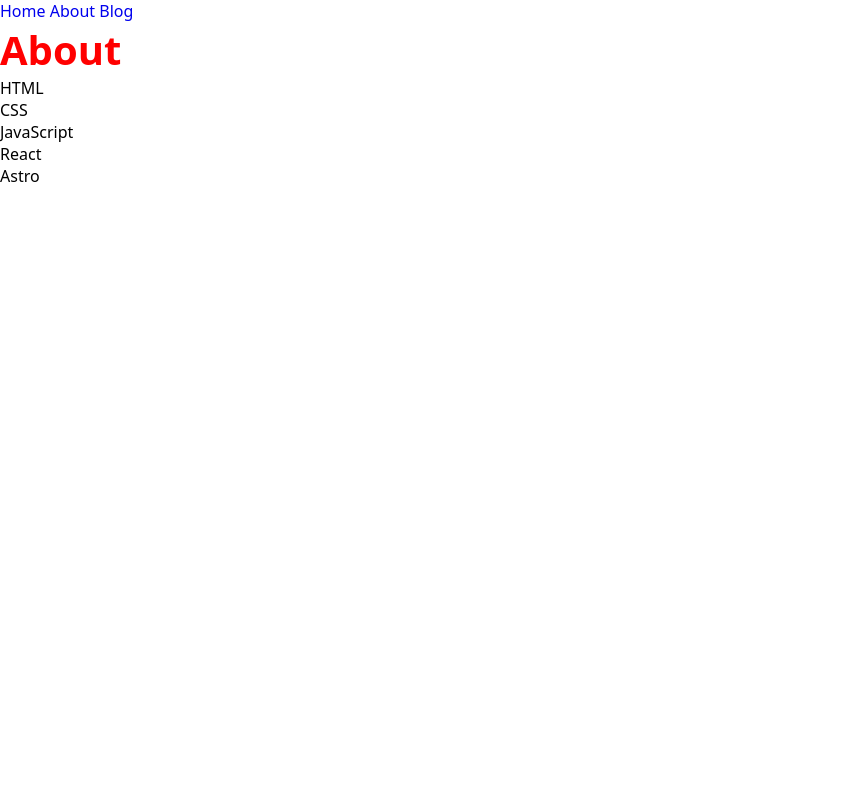
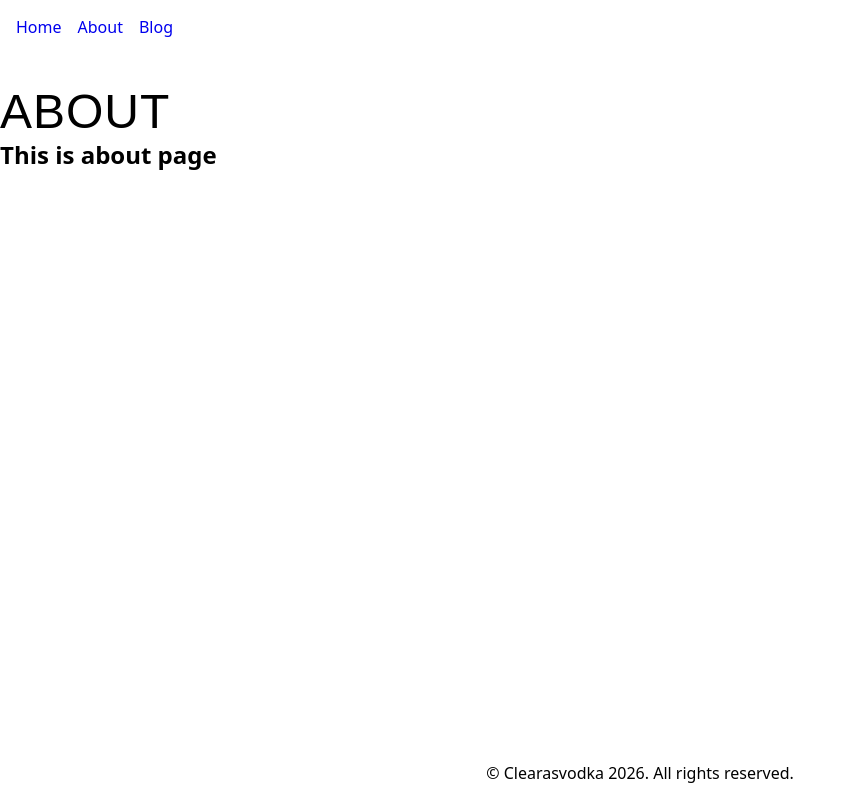
Before and after one commit to clearasvodka/clearasvodka.github.io, an Astro site: page /about in a window 1280 px wide. Shown: the whole page, without its empty margins (0-856 px from the left). Built offline with nearby package versions, Linux system fonts and the light colour scheme; Astro itself is replaced by a stand-in of ours; a web font is replaced by a local one.

Commit message:
Custom fonts & styles

```diff
--- a/src/components/Footer.astro
+++ b/src/components/Footer.astro
@@ -2,4 +2,4 @@
 
 ---
 
-&copy; Clearasvodka 2026. All rights reserved.
+<footer>&copy; Clearasvodka 2026. All rights reserved.</footer>
--- a/src/layouts/BaseLayout.astro
+++ b/src/layouts/BaseLayout.astro
@@ -0,0 +1,25 @@
+---
+import NavBar from "../components/NavBar.astro";
+import Footer from "../components/Footer.astro";
+import "../styles/global.css";
+const { pageTitle } = Astro.props;
+---
+
+<html lang="en">
+  <head>
+    <meta charset="utf-8" />
+    <link rel="icon" type="image/svg+xml" href="/favicon.svg" />
+    <link rel="stylesheet" href="https://use.typekit.net/tpu1epg.css" />
+    <meta name="viewport" content="width=device-width" />
+    <meta name="generator" content={Astro.generator} />
+    <title>{pageTitle}</title>
+  </head>
+  <body class="base-layout">
+    <NavBar />
+    <main>
+      <h1>{pageTitle}</h1>
+      <slot />
+    </main>
+    <Footer />
+  </body>
+</html>
--- a/src/pages/about.astro
+++ b/src/pages/about.astro
@@ -1,33 +1,8 @@
 ---
-import '../styles/global.css';
-
+import BaseLayout from "../layouts/BaseLayout.astro";
 const pageTitle = "About";
-
-const skills = ["HTML", "CSS", "JavaScript", "React", "Astro"];
 ---
 
-<html lang="en">
-	<head>
-		<meta charset="utf-8" />
-		<link rel="icon" type="image/svg+xml" href="/favicon.svg" />
-		<link rel="icon" href="/favicon.ico" />
-		<meta name="viewport" content="width=device-width" />
-		<meta name="generator" content={Astro.generator} />
-		<title>{pageTitle}</title>
-        <style>
-            h1 {
-                color: red;
-                font-size: 40px;
-            }
-        </style>
-	</head>
-	<body>
-        <a href="/">Home</a>
-        <a href="/about/">About</a>
-        <a href="/blog/">Blog</a>
-		<h1>{pageTitle}</h1>
-        <ul>
-            {skills.map((skill) => <li>{skill}</li>)}
-        </ul>
-	</body>
-</html>
+<BaseLayout pageTitle={pageTitle}>
+  <h2>This is about page</h2>
+</BaseLayout>
--- a/src/styles/global.css
+++ b/src/styles/global.css
@@ -10,12 +10,36 @@
   font-family: system-ui, sans-serif;
 }
 
+body {
+  display: grid;
+  grid-template-rows: min-content 1fr min-content;
+  gap: 32px;
+  height: 100dvh;
+  margin: auto;
+  width: 100%;
+}
+
 nav {
   display: flex;
   gap: 16px;
   padding: 16px;
 }
 
+h1 {
+  font-family: "optima-lt-pro", sans-serif;
+  font-weight: 400;
+  font-style: normal;
+  text-transform: uppercase;
+  font-size: 48px;
+  line-height: 52px;
+  letter-spacing: 1px;
+}
+
 a {
   text-decoration: none;
 }
+
+footer {
+  padding: 16px;
+  text-align: center;
+}
```
Also changed, not shown: package.json (+7 -1 lines), src/components/NavBar.astro (+4 -3 lines), src/pages/blog.astro (+4 -23 lines), src/pages/index.astro (+5 -20 lines), 2 other files.
